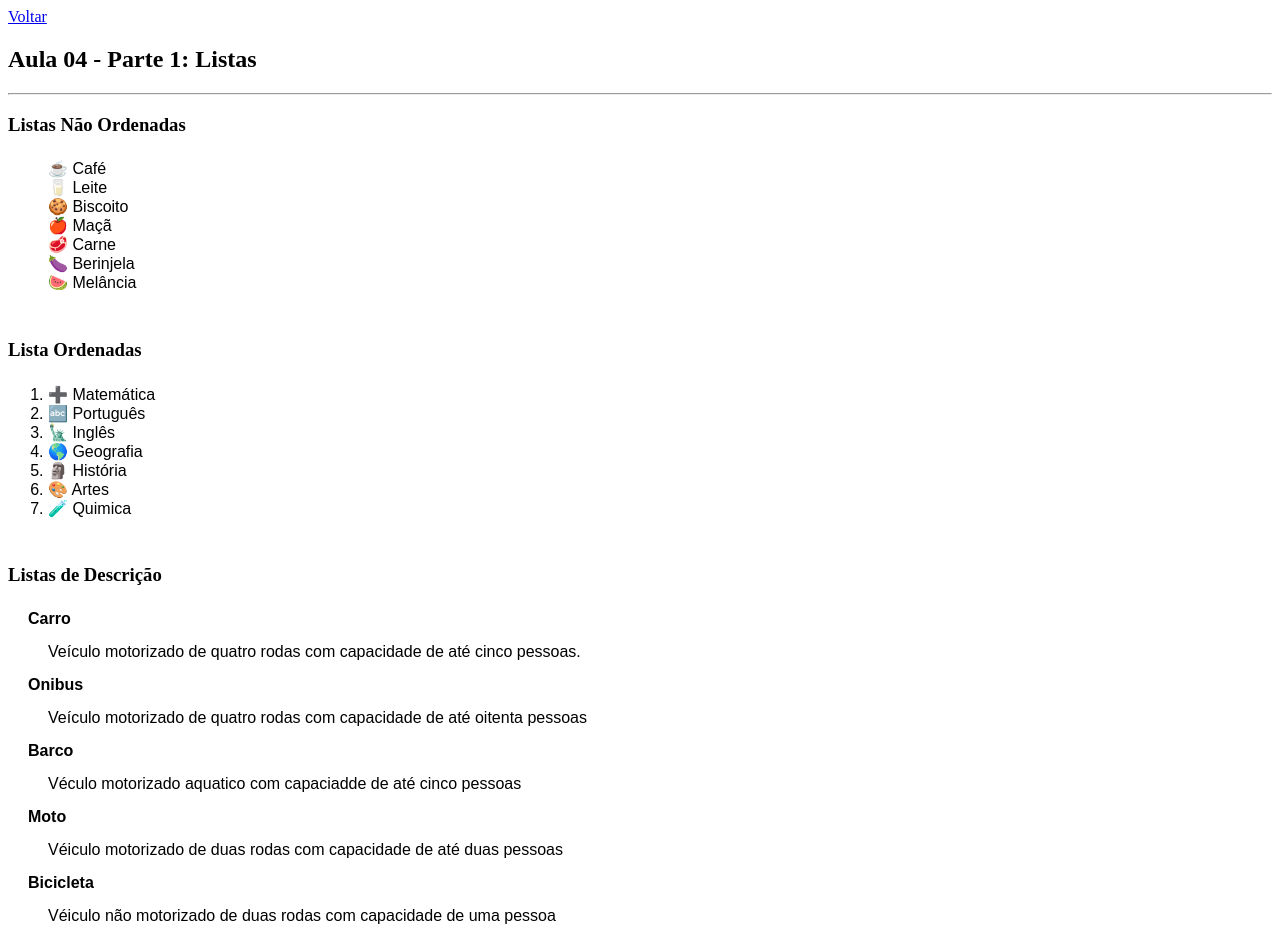
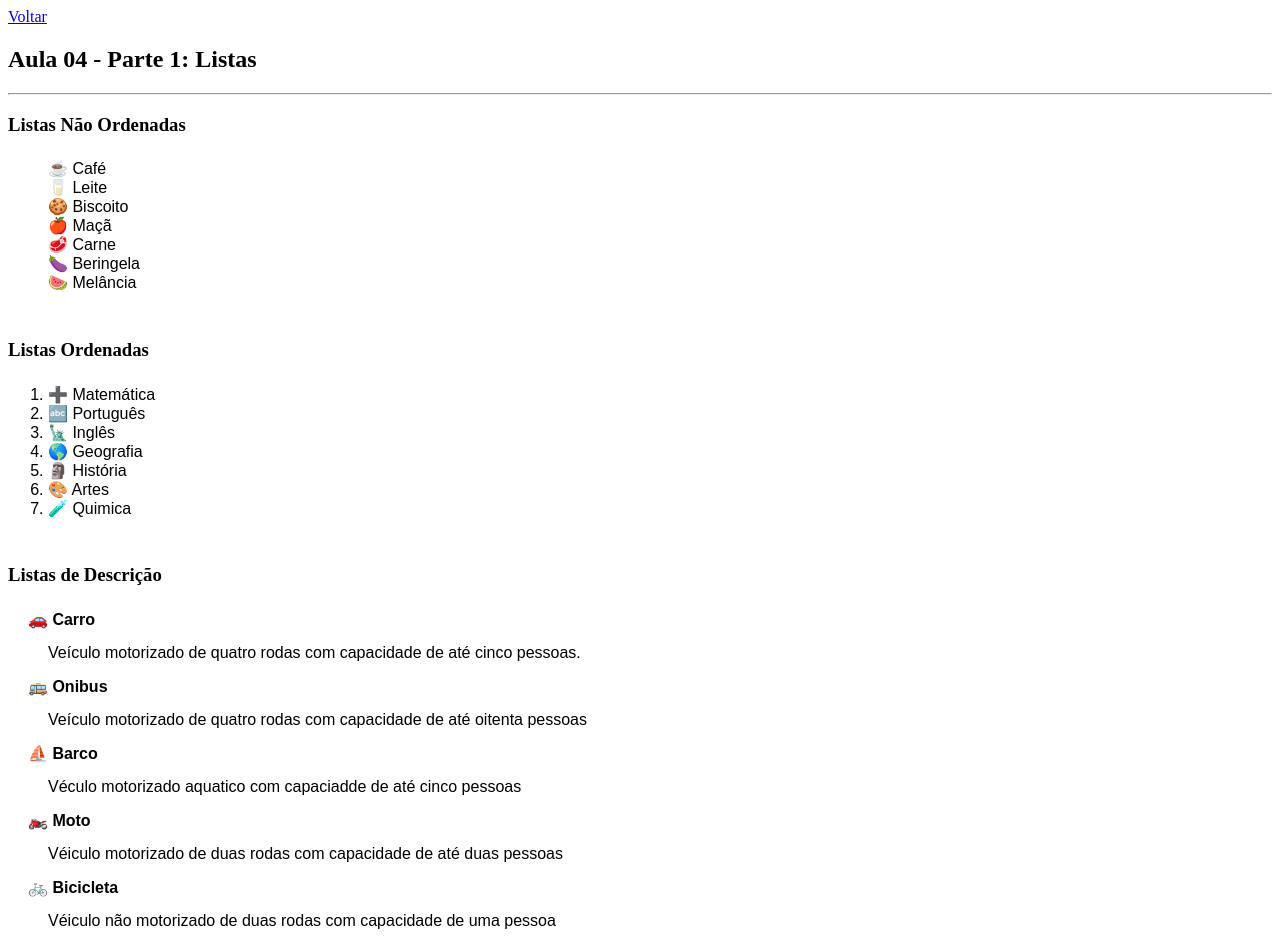
Before and after one commit to Gustavo-Bento/tecnologia-web-microcamp, a plain HTML site: page pages/aula04/part01/listas.html in a window 1280 px wide. Drawn offline with Linux system fonts and the light colour scheme.

```diff
--- a/pages/aula04/part01/listas.html
+++ b/pages/aula04/part01/listas.html
@@ -19,11 +19,11 @@
         <li>🍪 Biscoito</li>
         <li>🍎 Maçã</li>
         <li>🥩 Carne</li>
-        <li>🍆 Berinjela</li>
+        <li>🍆 Beringela</li>
         <li>🍉 Melância</li>
     </ul>
     <br>
-    <h3>Lista Ordenadas</h3>
+    <h3>Listas Ordenadas</h3>
     <ol title="Disciplinas">
         <li>➕ Matemática</li>
         <li>🔤 Português</li>
@@ -35,15 +35,15 @@
     </ol>
     <br>
     <h3>Listas de Descrição</h3>
-    <dt>Carro</dt>
+    <dt>🚗 Carro</dt>
     <dd>Veículo motorizado de quatro rodas com capacidade de até cinco pessoas.</dd>
-    <dt>Onibus</dt>
+    <dt>🚌 Onibus</dt>
     <dd>Veículo motorizado de quatro rodas com capacidade de até oitenta pessoas</dd>
-    <dt>Barco</dt>
+    <dt>⛵ Barco</dt>
     <dd>Véculo motorizado aquatico com capaciadde de até cinco pessoas</dd>
-    <dt>Moto</dt>
+    <dt>🏍️ Moto</dt>
     <dd>Véiculo motorizado de duas rodas com capacidade de até duas pessoas</dd>
-    <dt>Bicicleta</dt>
+    <dt>🚲 Bicicleta</dt>
     <dd>Véiculo não motorizado de duas rodas com capacidade de uma pessoa</dd>
 </body>
 
```
Also changed, not shown: pages/aula04/index.html (+0 -1 lines), pages/aula04/part02/layout.html (+2 -1 lines), pages/aula04/part02/pages/uruguai.html (+1 -1 lines).
